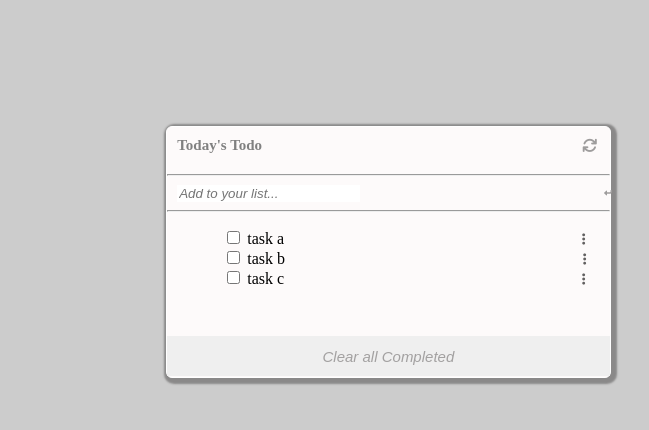
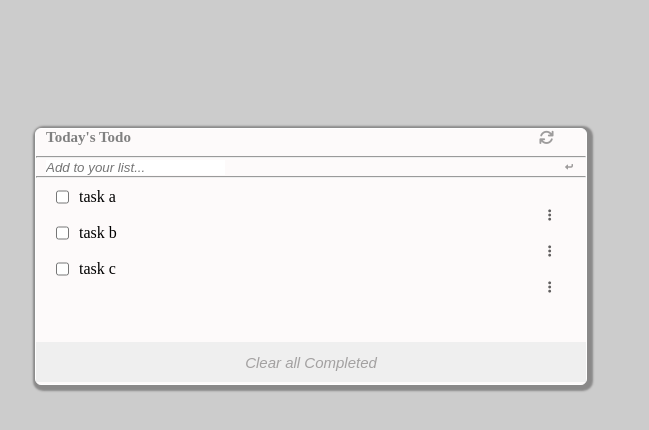
Before and after one commit to AleWaweru/TODO-LIST, a website built with webpack: page src/index.html in a window 1280 px wide. Shown: the whole page, without its empty margins (221-870 px from the left). Built offline with nearby package versions, Linux system fonts and the light colour scheme.

Commit message:
made changes on style.css and addlist.js

```diff
--- a/modules/addlist.js
+++ b/modules/addlist.js
@@ -10,8 +10,9 @@ export default class ContentList {
     tasksToDo.forEach((task) => {
       const listItem = document.createElement('div');
       listItem.className = 'to-do-list-item';
-      listItem.innerHTML = `
+      listItem.innerHTML = `<li>
   <input type="checkbox" class ="input-item" id="${task.index}" name="${task.description}" value="${task.description}"> ${task.description}
+  </li>
   `;
       const optionBtn = document.createElement('button');
       optionBtn.className = 'option-btn';
--- a/src/style.css
+++ b/src/style.css
@@ -1,3 +1,8 @@
+* {
+  margin: 0;
+  padding: 0;
+}
+
 body {
   background-color: rgb(204, 204, 204);
 }
@@ -9,7 +14,7 @@ h1 {
 
 .top {
   display: flex;
-  gap: 20rem;
+  gap: 25.5rem;
   align-items: center;
   margin-left: 10px;
   margin-bottom: 10px;
@@ -33,13 +38,13 @@ input {
 
 .to-do-add {
   display: flex;
-  gap: 15rem;
+  gap: 21rem;
   margin-left: 10px;
 }
 
 .to-do-clear {
   border: none;
-  margin-top: 2rem;
+  margin-top: 2.9rem;
   height: 40px;
   width: 100%;
   font-style: italic;
@@ -50,13 +55,13 @@ input {
 
 .container {
   background-color: #fdfafa;
-  width: 35%;
-  margin-left: 30%;
+  width: 550px;
+  margin-left: 20%;
   margin-top: 10%;
   align-items: center;
   justify-content: center;
   border: 1px solid #fff;
-  height: 250px;
+  height: 255px;
   border-radius: 6px;
   box-shadow: 2px 2px 2px 4px rgb(138, 137, 137);
 }
@@ -68,7 +73,7 @@ input {
 }
 
 .open-dot {
-  margin-left: 17rem;
+  margin-left: 22rem;
   align-items: center;
   margin-top: 15px;
   font-size: 15px;
@@ -80,7 +85,7 @@ input {
 }
 
 .option-btn {
-  margin-left: 18rem;
+  margin-left: 32rem;
   background: none;
   border: none;
   color: rgb(97, 95, 95);
@@ -89,3 +94,24 @@ input {
 .input-item {
   margin-left: 20px;
 }
+
+.to-do-list {
+  margin-top: 10px;
+}
+
+@media screen and (max-width: 375px) {
+  body {
+    width: 100%;
+  }
+
+  .container {
+    width: 40%;
+    margin-left: -10px;
+    margin-right: 20rem;
+    margin-top: 10%;
+    align-items: center;
+    justify-content: center;
+    border: 1px solid #fff;
+    height: 200px;
+  }
+}
```
Also changed, not shown: dist/main.bundle.js.
